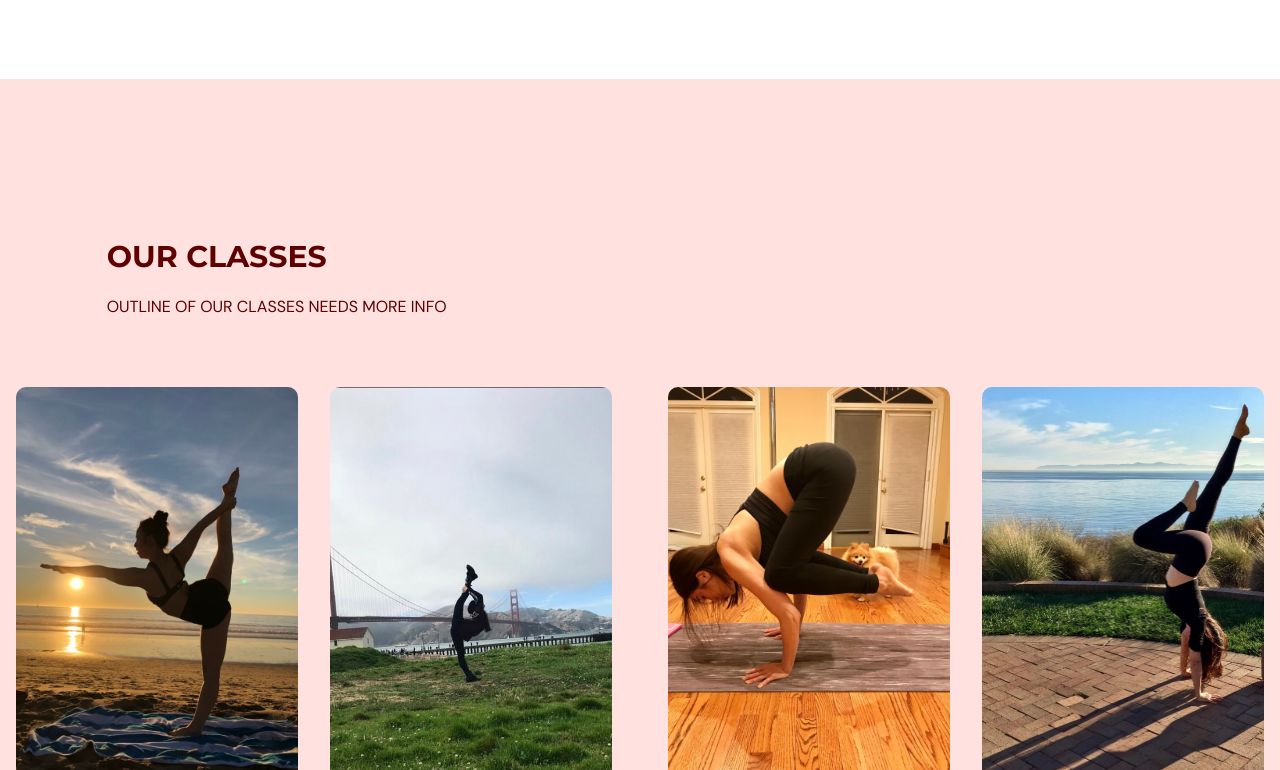
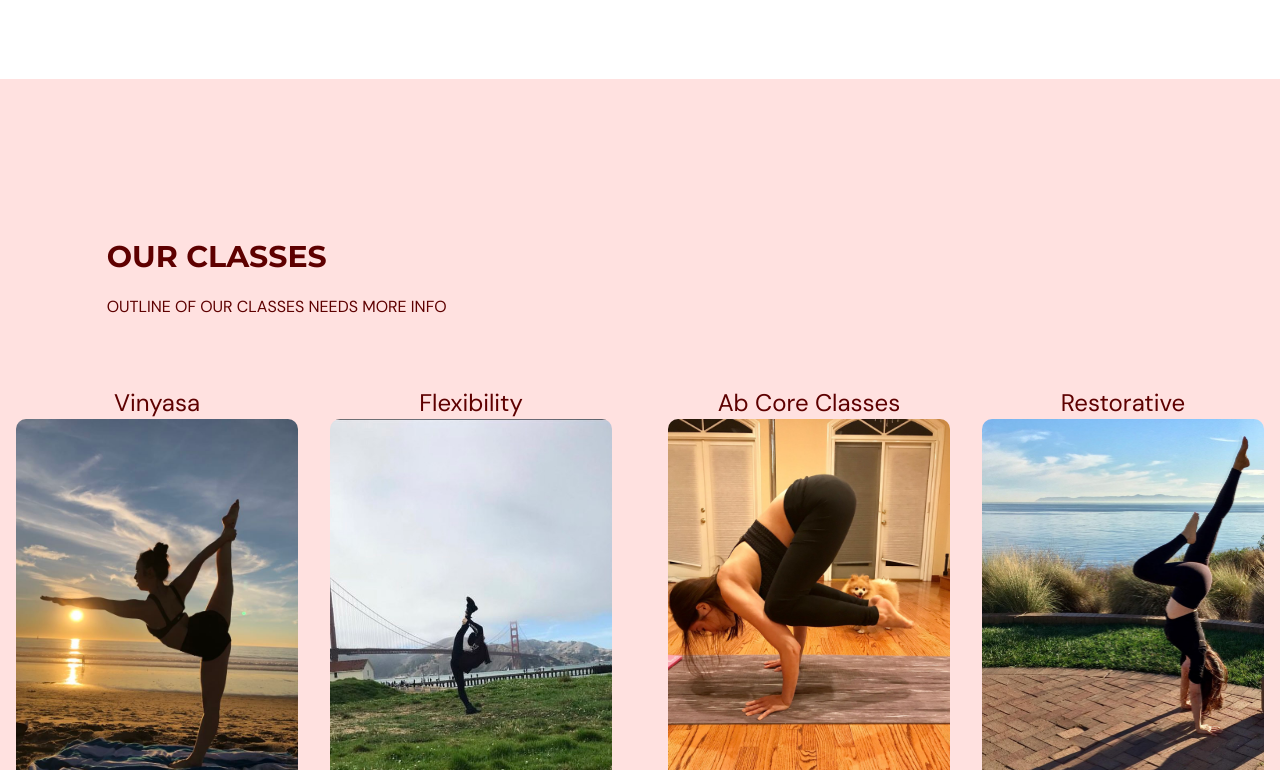
Before and after one commit to M0WKEY/Shadar-Studio, a React (Vite) app: page / in a window 1280 px wide. Shown: the part 2030-2800 px from the top of the page. Built offline with nearby package versions, Linux system fonts and the light colour scheme.

Commit message:
update minor

```diff
--- a/src/scenes/home/index.tsx
+++ b/src/scenes/home/index.tsx
@@ -44,7 +44,7 @@ const Home = ({ setSelectedPage }: Props) => {
             </div>
 
             <p className="mt-8 text-sm">
-              BETTER INTRO NEEDED
+            Inhale peace, exhale stress. Find balance in every breath.
             </p>
           </motion.div>
 
--- a/src/scenes/ourClasses/Class.tsx
+++ b/src/scenes/ourClasses/Class.tsx
@@ -21,12 +21,15 @@ const Class = ({ name, description, image }: Props) => {
   };
 
   return (
-    <li className="relative mx-2 p-2" style={{ listStyle: "none" }}>
-      <div className={overlayStyles}>
-        <p className="text-2xl">{name}</p>
-        {description && <p className="mt-5">{description}</p>}
-      </div>
+    <li className="relative mx-2 p-2 text-center" style={{ listStyle: "none" }}>
+      <p className="text-2xl">{name}</p>
       <img alt={name} src={image} style={imageStyles} />
+      {description && (
+        <p
+          className="mt-5 text-center"
+          dangerouslySetInnerHTML={{ __html: description.replace(/\n/g, "<br />") }}
+        />
+      )}
     </li>
   );
 };
--- a/src/scenes/ourClasses/index.tsx
+++ b/src/scenes/ourClasses/index.tsx
@@ -9,25 +9,27 @@ import Class from "./Class";
 
 const classes: Array<ClassType> = [
   {
-    name: "Weight Training Classes",
+    name: "Vinyasa",
     description:
-      ".",
+      "$45 \n Focuses on the “flow” because of the smooth way the poses run together, that synchronizes movement with breath and includes many different types of yoga, including Ashtanga and power yoga",
     image: image1,
   },
   {
-    name: "Yoga Classes",
+    name: "Flexibility",
+    description:
+    "$30 \n Focuses on improving flexibility through a series of poses and stretches focusnig on proper form and function will help you build a safe, fun and nurturing practice",
     image: image2,
   },
   {
     name: "Ab Core Classes",
     description:
-      ".",
+      "$25 \n Combination of traditional yoga poses with Pilates-inspired exercises to help build abdominal strength from the inside out",
     image: image3,
   },
   {
-    name: "Adventure Classes",
+    name: "Restorative",
     description:
-      ".",
+      "$20 \n Restorative yoga can help the body move out of stress and into rest, and has various benefits for different conditions and needs through stretching, deep relaxation, and meditation that uses props to support the body in different poses",
     image: image4,
   },
 ];
```
